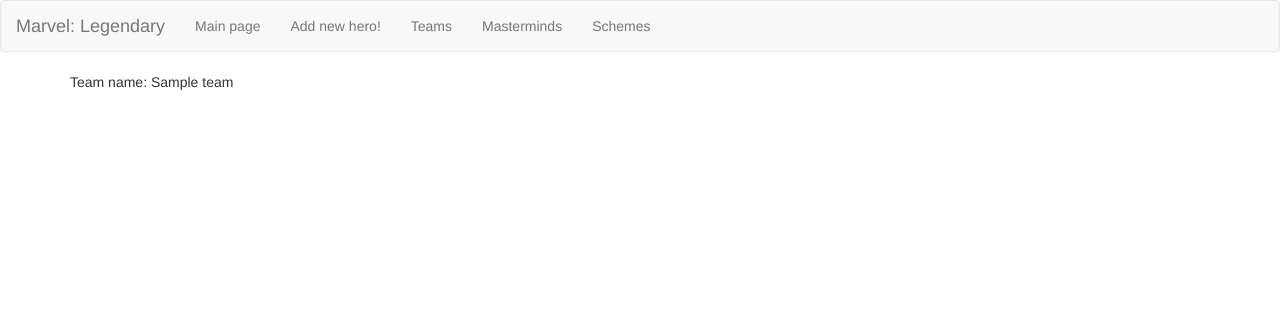
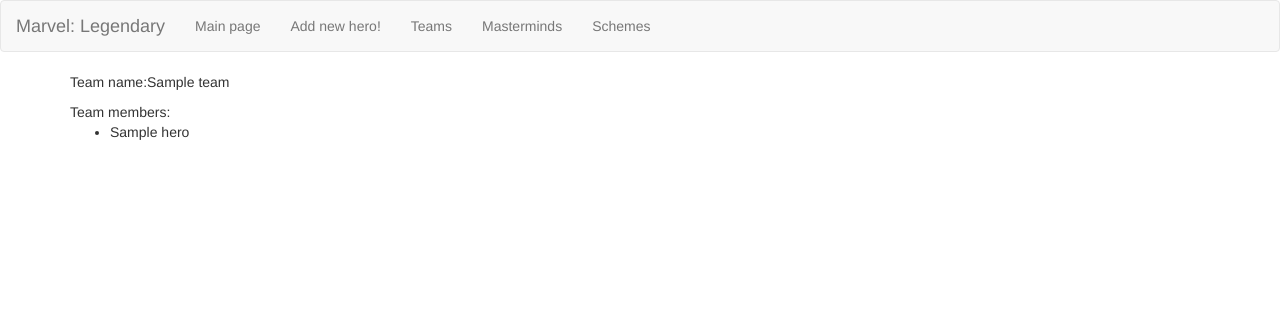
Before and after one commit to rkruszynski/game, a Django app: page /add_team/teams/1/ in a window 1280 px wide. Shown: the top 312 px of the page. Run offline with Django 3.2, Linux system fonts and the light colour scheme; tables that the repository leaves empty hold one stand-in row (values such as "Sample post").

Commit message:
Show team members

```diff
--- a/legendary/templates/legendary/team_detail.html
+++ b/legendary/templates/legendary/team_detail.html
@@ -2,9 +2,11 @@
 
 {% block content %}
 
-<div>Team name: {{ team.name }}</div>
-
-
-
+<p> Team name:{{ team.name }}</p>
+Team members:
+<ul>{% for hero in heros %}
+<li>{{hero.name}}</li>
+{% endfor %}
+</ul>
 
 {% endblock %}
--- a/legendary/views.py
+++ b/legendary/views.py
@@ -45,7 +45,8 @@
         team = Team.objects.get(pk=team_id)
     except Team.DoesNotExist:
         raise Http404("Team does not exist!")
-    return render(request, 'legendary/team_detail.html', {'team': team})
+    heros = Hero.objects.filter(team=team_id)
+    return render(request, 'legendary/team_detail.html', {'team': team, 'heros': heros})
 
 
 def create(request):
```
